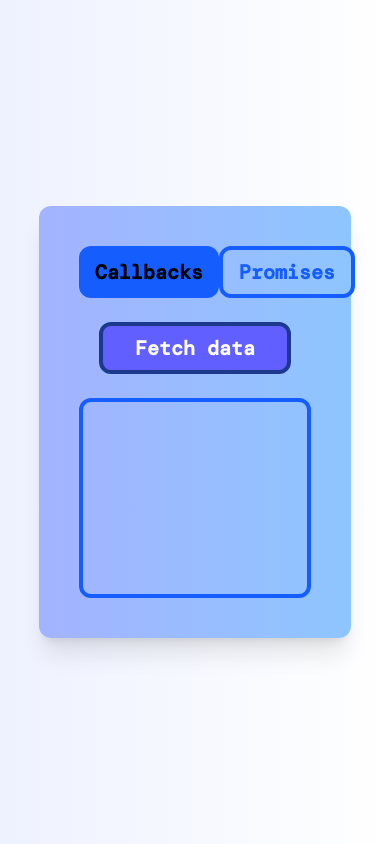
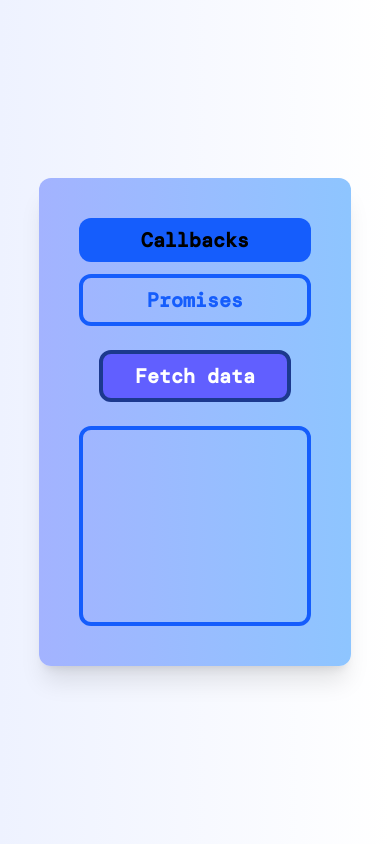
Before and after one commit to Emmanuel-75/simulatedUserLoader, a website: page public/index.html in a window 390 px wide. Drawn offline with nearby package versions, Linux system fonts and the light colour scheme.

Commit message:
fixed mobile layout issue

```diff
--- a/public/index.html
+++ b/public/index.html
@@ -17,7 +17,7 @@
     <section
       class="min-h-50 w-[80%] md:w-[40%] bg-gradient-to-r from-indigo-300 to-blue-300 rounded-xl shadow-xl p-10 flex flex-col gap-6"
     >
-      <div class="flex justify-between">
+      <div class="flex flex-col sm:flex-row justify-between gap-3">
         <button class="callbacksBtn btnOn">Callbacks</button>
         <button class="promisesBtn btnOff">Promises</button>
       </div>
```
Also changed, not shown: public/styles.css, src/input.css (line endings or trailing spaces).
